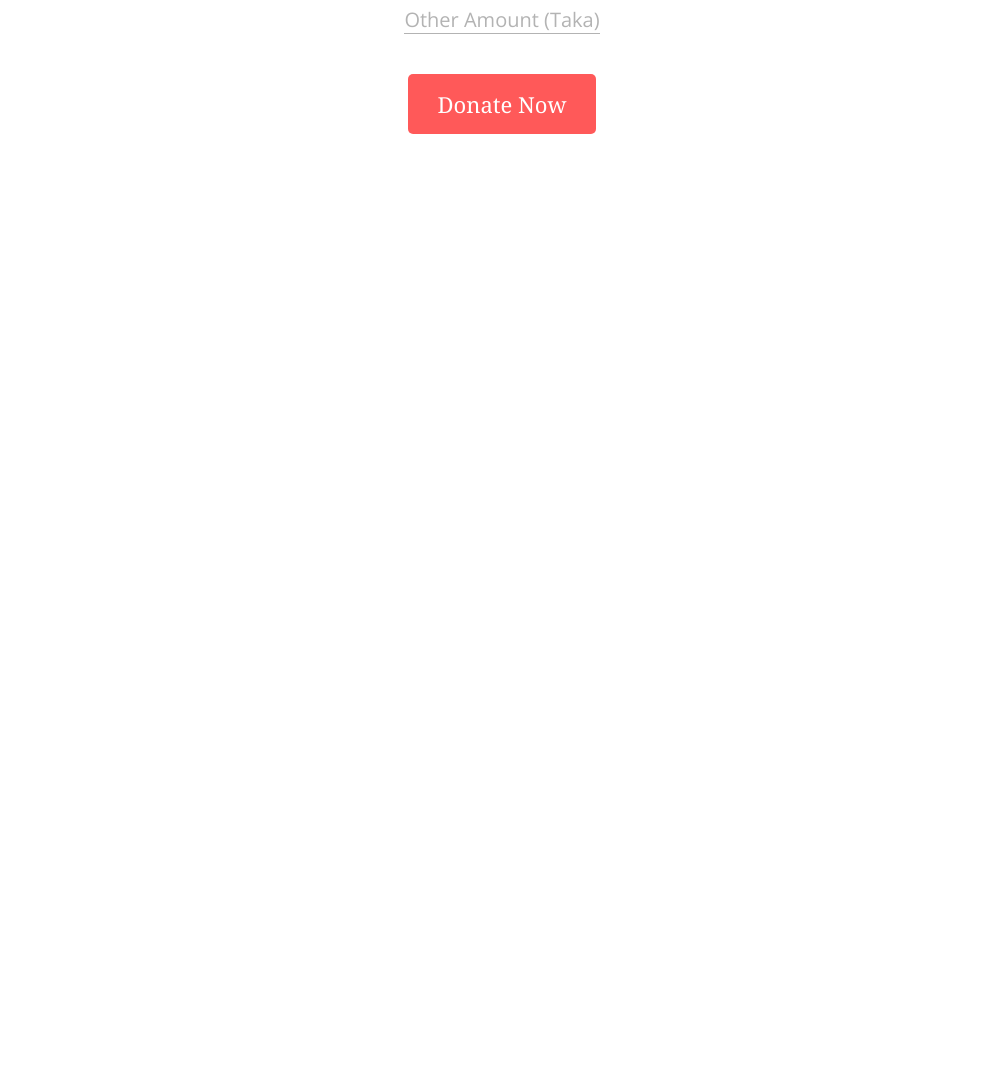
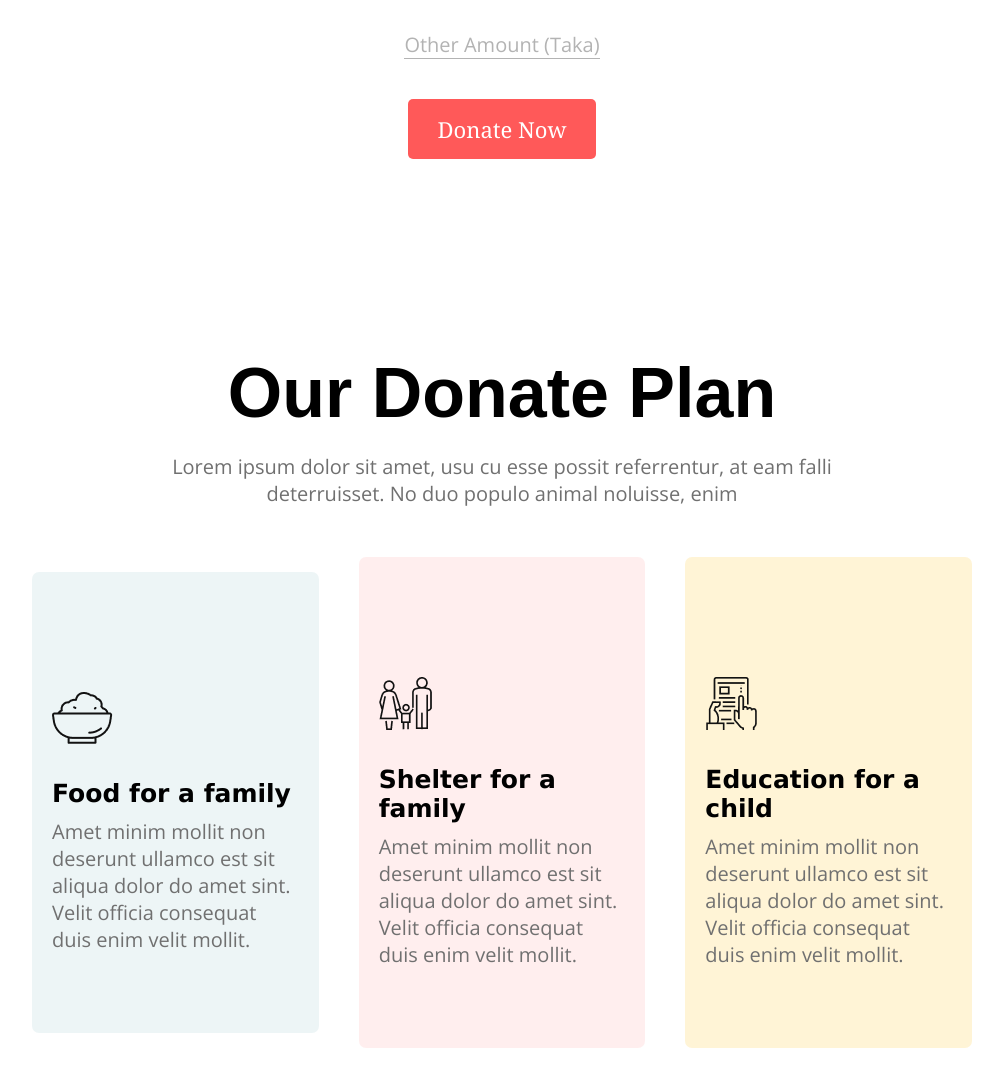
Before and after one commit to asrafsujan247/project-donation, a plain HTML site: page index.html in a window 1280 px wide. Shown: the part 1300-2386 px from the top of the page, without its empty margins (138-1141 px from the left). Before the commit the page ends 1600 px from the top, so only its background shows below. Drawn offline with nearby package versions, Linux system fonts and the light colour scheme.

Commit message:
added plan menu

```diff
--- a/index.html
+++ b/index.html
@@ -7,7 +7,9 @@
     <meta name="viewport" content="width=device-width, initial-scale=1.0">
     <title>Donation</title>
     <link rel="stylesheet" href="styles/style.css">
-    <link rel="preconnect" href="https://fonts.googleapis.com"><link rel="preconnect" href="https://fonts.gstatic.com" crossorigin><link href="https://fonts.googleapis.com/css2?family=Open+Sans&display=swap" rel="stylesheet">
+    <link rel="preconnect" href="https://fonts.googleapis.com">
+    <link rel="preconnect" href="https://fonts.gstatic.com" crossorigin>
+    <link href="https://fonts.googleapis.com/css2?family=Open+Sans&display=swap" rel="stylesheet">
 </head>
 
 <body>
@@ -16,7 +18,7 @@
             <h1 class="header-title">Let's Help Those Who Are<br>
                 More In Need</h1>
             <p class="description header-description">
-                Lorem ipsum dolor sit amet, usu cu esse possit referrentur, at eam falli
+                Lorem ipsum dolor sit amet, usu cu esse possit referrentur, at eam falli<br>
                 deterruisset. No duo populo animal noluisse, enim
             </p>
             <button class="button-header  button">Donate Now</button>
@@ -25,15 +27,26 @@
     <main>
         <div class="amount-section">
             <div class="amount-info">
-                <h1 class="amount-title">Donate Today</h1>
-                <p class="amount-description">Lorem ipsum dolor sit amet, usu cu esse possit referrentur, at eam falli deterruisset. No duo populo animal noluisse, enim</p>
+                <h1 class="amount-title ">Donate Today</h1>
+                <p class="amount-description">Lorem ipsum dolor sit amet, usu cu esse possit referrentur, at eam falli
+                    <br>deterruisset. No duo populo animal noluisse, enim</p>
             </div>
             <div class="amount">
-                <div class="taka"><h4>100tk</h4></div>
-                <div class="taka premium-offer"><h4>200tk</h4></div>
-                <div class="taka"><h4>500tk</h4></div>
-                <div class="taka"><h4>1000tk</h4></div>
-                <div class="taka"><h4>5000tk</h4></div>
+                <div class="taka">
+                    <h4>100tk</h4>
+                </div>
+                <div class="taka premium-offer">
+                    <h4>200tk</h4>
+                </div>
+                <div class="taka">
+                    <h4>500tk</h4>
+                </div>
+                <div class="taka">
+                    <h4>1000tk</h4>
+                </div>
+                <div class="taka">
+                    <h4>5000tk</h4>
+                </div>
             </div>
             <div class="other-amount">
                 <p>Other Amount (Taka)</p>
@@ -42,6 +55,37 @@
                 <button class="button amount-button">Donate Now</button>
             </div>
         </div>
+        <div class="donation-section">
+            <div class="first-info">
+                <h1 class="donation-title ">Our Donate Plan</h1>
+                <p class="donation-description">Lorem ipsum dolor sit amet, usu cu esse possit referrentur, at eam falli
+                    <br>deterruisset. No duo populo animal noluisse, enim</p>
+            </div>
+            <div class="second-info">
+                <div class="plan one">
+                    <img src="./icons/food.png" alt="">
+                    <h3 class="plan-title">Food for a family</h3>
+                    <p class="plan-description">Amet minim mollit non deserunt ullamco est sit aliqua dolor do amet
+                        sint. Velit officia consequat duis enim velit mollit.</p>
+                </div>
+                <div class="plan two">
+                    <img src="./icons/shelter.png" alt="">
+                    <h3 class="plan-title">Shelter for a family</h3>
+                    <p class="plan-description">Amet minim mollit non deserunt ullamco est sit aliqua dolor do amet
+                        sint. Velit officia consequat duis enim velit mollit.</p>
+                </div>
+                <div class="plan three">
+                    <img src="./icons/Frame-1.png" alt="">
+                    <h3 class="plan-title">Education for a child</h3>
+                    <p class="plan-description">Amet minim mollit non deserunt ullamco est sit aliqua dolor do amet
+                        sint. Velit officia consequat duis enim velit mollit.</p>
+                </div>
+
+            </div>
+        </div>
+        <div>
+
+        </div>
     </main>
 </body>
 
--- a/styles/style.css
+++ b/styles/style.css
@@ -22,7 +22,7 @@
 }
 
 .header-title {
-    font-size: 50px;
+    font-size: 70px;
     font-weight: 800;
     color: white;
     margin-bottom: 20px;
@@ -62,27 +62,31 @@
 .amount-info {
     text-align: center;
 }
-.amount-title{
-    font-size: 50px;
+
+.amount-title {
+    font-size: 70px;
     font-weight: 800px;
     margin-bottom: 20px;
-    font-family:sans-serif;
+    font-family: sans-serif;
 
 }
-.amount-description{
+
+.amount-description {
     font-size: 20px;
     color: #707070;
     margin-bottom: 50px;
 
 }
-.amount{
+
+.amount {
     display: flex;
     justify-content: space-between;
     margin-bottom: 60px;
 }
-.taka{
+
+.taka {
     margin-right: 40px;
-    padding:40px 50px;
+    padding: 40px 50px;
     background: #FAFAFA;
     border-style: none;
     border-radius: 18px;
@@ -90,17 +94,78 @@
     font-weight: 700px;
     color: #707070;
 }
-.premium-offer{
+
+.premium-offer {
     background: #FFEEEE;
     border: 2px solid #FF5959;
 }
-.other-amount{
-    font-size:20px;
+
+.other-amount {
+    font-size: 20px;
     color: #B3B3B3;
-    border-bottom:1px solid  #B3B3B3 ;
+    border-bottom: 1px solid #B3B3B3;
     margin-bottom: 40px;
 }
-.amount-button{
+
+.amount-button {
     padding: 15px 30px;
     font-weight: 700px;
 }
+
+/* donation plan styles */
+
+.donation-section {
+    display: flex;
+    justify-content: center;
+    width: 100%;
+    height: 100vh;
+    flex-direction: column;
+    align-items: center;
+}
+
+.first-info {
+    text-align: center;
+}
+
+.donation-title {
+    font-size: 70px;
+    font-weight: 800px;
+    font-family: sans-serif;
+    margin-bottom: 20px;
+}
+.donation-description{
+    font-size: 20px;
+    color: #707070;
+    margin-bottom: 50px;
+}
+.second-info {
+    display: flex;
+    justify-content: space-between;
+    align-items: center;
+    margin: 0 170px;
+    gap: 40px;
+}
+.plan{
+    padding:120px 20px 80px;
+    border-radius: 7px;
+}
+.one{
+    background: rgba(79, 157, 166, 0.1);
+}
+.two{
+    background: rgba(255, 89, 89, 0.1);
+}
+.three{
+    background:#fff4d6;
+}
+.plan-title{
+    margin-top:30px;
+    font-size:25px;
+    font-weight:700px;
+    margin-bottom: 10px;
+    font-family: Verdana, Geneva, Tahoma, sans-serif;
+}
+.plan-description{
+    font-size: 20px;
+    color: #707070;
+}
```
